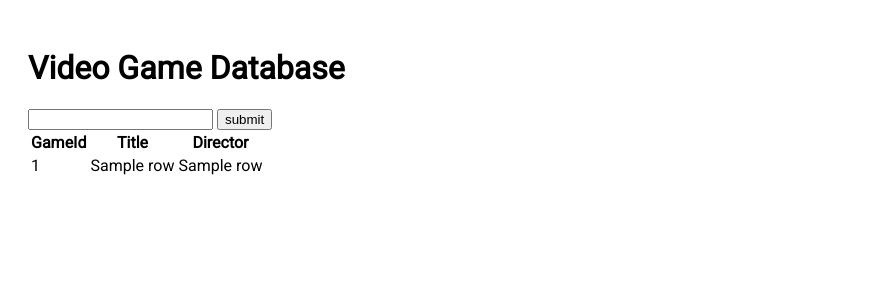
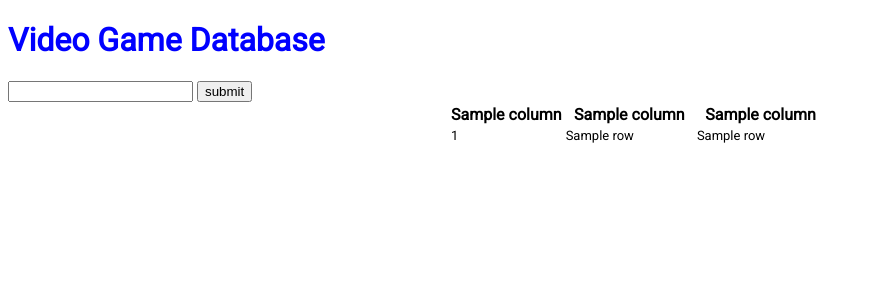
Before and after one commit to hayesmg03/Database_Final, a Flask app: template templates/index.html in a window 1280 px wide. Shown: the top 300 px of the page, without its empty margins (0-871 px from the left). Run offline with Flask 3, Linux system fonts and the light colour scheme; the template is opened without the code that fills it: most values are stand-ins (such as "Sample title", 1, 10 or a date in 2020).

Commit message:
dynamic column names

```diff
--- a/app.py
+++ b/app.py
@@ -9,23 +9,29 @@ def get_db_connection():
     conn.row_factory = sqlite3.Row  # Allow accessing columns by name
     return conn
 
+
 # Route to display data from the database
 @app.route('/', methods=['GET', 'POST'])
 def index():
     conn = get_db_connection()
+    cursor = conn.cursor()
     data = conn.execute('SELECT * FROM VideoGame').fetchall()
+    cursor.execute("SELECT * FROM VideoGames LIMIT 0")
+    column_names = [description[0] for description in cursor.description]
+
     conn.close()
-    return render_template('index.html', data=data)
+    return render_template('index.html', data=data, columns=column_names)
 
 @app.route('/submit', methods=['POST'])
 def submit():
     conn = get_db_connection()
+    cursor = conn.cursor()
     if request.method == 'POST':
         text_input = request.form['text_input']
-        # Process the text input here
         data = conn.execute('SELECT * FROM ' + text_input).fetchall()
-
-        return render_template('index.html', data=data)
+        cursor.execute("SELECT * FROM " + text_input + " LIMIT 0")
+        column_names = [description[0] for description in cursor.description]
+        return render_template('index.html', data=data, columns=column_names)
 
 
 
--- a/indexStyle.css
+++ /dev/null
@@ -1,4 +0,0 @@
-body {
-    font-family: "Roboto";
-    padding: 20px;
-  }
--- /dev/null
+++ b/static/indexStyle.css
@@ -0,0 +1,17 @@
+
+
+h1{
+  color: blue;
+}
+body {
+
+    font-family: "Roboto";
+}
+table{
+  position: absolute;
+  left: 35%;
+}
+td{
+  font-size: 13px;
+  padding-right: 60px;
+}
--- a/templates/index.html
+++ b/templates/index.html
@@ -3,7 +3,10 @@
   <head>
     <meta charset="UTF-8" />
     <meta name="viewport" content="width=device-width, initial-scale=1.0" />
-    <link rel="stylesheet" href="indexStyle.css" />
+    <link
+      rel="stylesheet"
+      href="{{ url_for('static', filename='indexStyle.css') }}"
+    />
     <link
       rel="stylesheet"
       href="https://fonts.googleapis.com/css?family=Roboto"
@@ -18,9 +21,9 @@
     </form>
     <table>
       <tr>
-        <th>GameId</th>
-        <th>Title</th>
-        <th>Director</th>
+        <th>{{ columns[0] }}</th>
+        <th>{{ columns[1] }}</th>
+        <th>{{ columns[2] }}</th>
       </tr>
       {% for row in data %}
       <tr>
```
